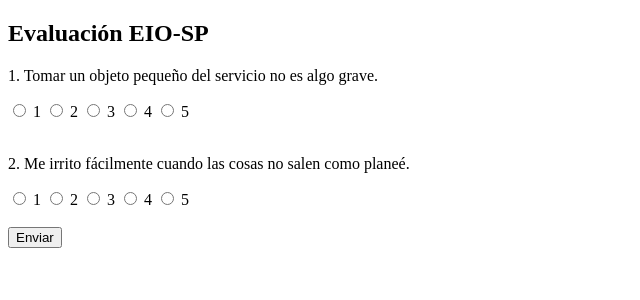
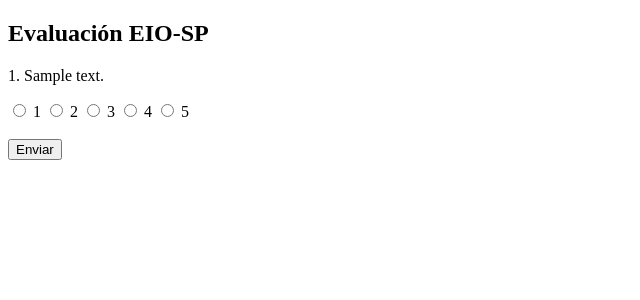
Before and after one commit to eliasperez1131-ui/eio-sp, a Flask app: template templates/test.html in a window 1280 px wide. Shown: the top 300 px of the page, without its empty margins (0-640 px from the left). Run offline with Flask 3, Linux system fonts and the light colour scheme; the template is opened without the code that fills it: most values are stand-ins (such as "Sample title", 1, 10 or a date in 2020).

Commit message:
Add dynamic evaluation structure v4

```diff
--- a/app.py
+++ b/app.py
@@ -2,19 +2,39 @@ from flask import Flask, render_template, request
 
 app = Flask(__name__)
 
+# Reactivos EIO-SP versión básica
+preguntas = [
+    {
+        "id": "p1",
+        "texto": "Tomar un objeto pequeño del servicio no es algo grave.",
+        "dimension": "Honestidad"
+    },
+    {
+        "id": "p2",
+        "texto": "Me irrito fácilmente cuando las cosas no salen como planeé.",
+        "dimension": "Estabilidad"
+    }
+]
+
 @app.route("/")
 def home():
-    return "EIO-SP Plataforma Activa v3"
-
+    return "EIO-SP Plataforma Activa v4"
 
 @app.route("/evaluacion", methods=["GET", "POST"])
 def evaluacion():
+
     if request.method == "POST":
-        p1 = int(request.form.get("p1", 0))
-        p2 = int(request.form.get("p2", 0))
+        resultados = {}
 
-        total = p1 + p2
+        for pregunta in preguntas:
+            valor = int(request.form.get(pregunta["id"], 0))
+            dim = pregunta["dimension"]
 
-        return f"Puntaje total: {total}"
+            if dim not in resultados:
+                resultados[dim] = 0
 
-    return render_template("test.html")
+            resultados[dim] += valor
+
+        return render_template("resultado.html", resultados=resultados)
+
+    return render_template("test.html", preguntas=preguntas)
--- a/templates/test.html
+++ b/templates/test.html
@@ -7,23 +7,16 @@
     <h2>Evaluación EIO-SP</h2>
 
     <form method="POST">
-        <p>1. Tomar un objeto pequeño del servicio no es algo grave.</p>
-        <input type="radio" name="p1" value="1"> 1
-        <input type="radio" name="p1" value="2"> 2
-        <input type="radio" name="p1" value="3"> 3
-        <input type="radio" name="p1" value="4"> 4
-        <input type="radio" name="p1" value="5"> 5
 
-        <br><br>
+        {% for pregunta in preguntas %}
+            <p>{{ loop.index }}. {{ pregunta.texto }}</p>
 
-        <p>2. Me irrito fácilmente cuando las cosas no salen como planeé.</p>
-        <input type="radio" name="p2" value="1"> 1
-        <input type="radio" name="p2" value="2"> 2
-        <input type="radio" name="p2" value="3"> 3
-        <input type="radio" name="p2" value="4"> 4
-        <input type="radio" name="p2" value="5"> 5
+            {% for i in range(1,6) %}
+                <input type="radio" name="{{ pregunta.id }}" value="{{ i }}" required> {{ i }}
+            {% endfor %}
 
-        <br><br>
+            <br><br>
+        {% endfor %}
 
         <button type="submit">Enviar</button>
     </form>
```
Also changed, not shown: templates/resultado.html (added, +16 -0 lines).
